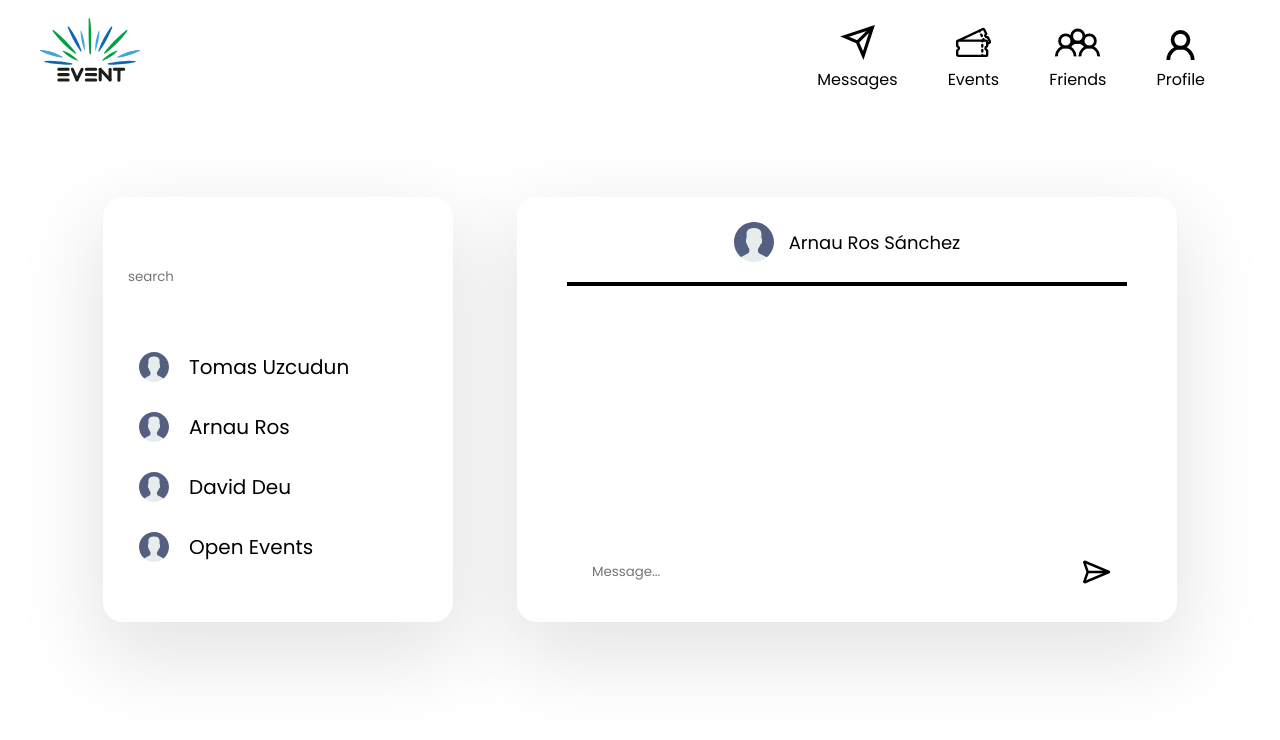
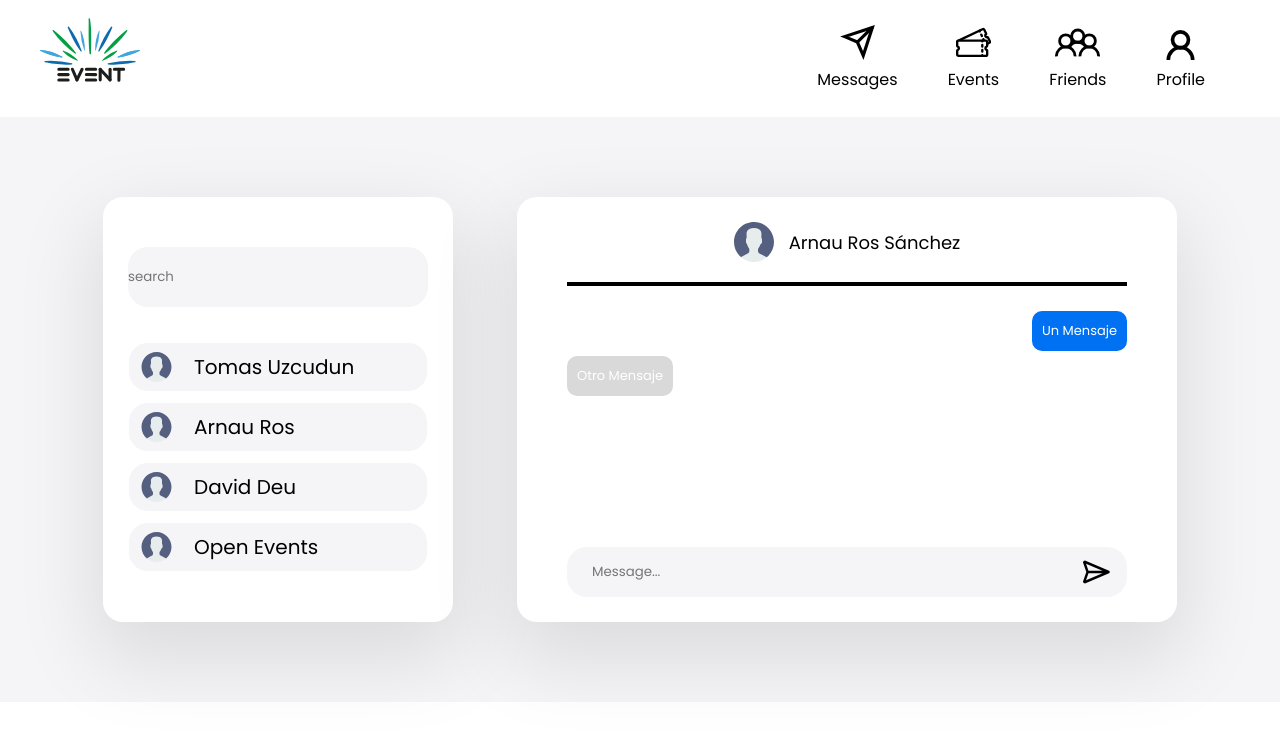
Before and after one commit to OkhaiBroh/PW1-G8, a Vue app: page /messages in a window 1280 px wide. Shown: the top 740 px of the page. Built offline with nearby package versions, Linux system fonts and the light colour scheme.

Commit message:
algunos cambios.

```diff
--- a/index.html
+++ b/index.html
@@ -1,5 +1,5 @@
 <!DOCTYPE html>
-<html lang="en">
+<html lang="en" id="prueba">
   <head>
     <meta charset="UTF-8" />
     <link rel="icon" href="src/assets/icons/ico_logo.svg" />
--- a/src/assets/main.css
+++ b/src/assets/main.css
@@ -28,6 +28,8 @@
     --selected_blue_color: #0058bd;
     --selected_orange_color: #cc7a00;
     --selected_red_color: #ad1201;
+
+    --doc-height: 100%;
 }
 
 * {
@@ -37,9 +39,12 @@
     font-family: var(--font);
 }
 
-html {
+html, body {
+    height: 100vh;
+    height: var(--doc-height);
     background-color: var(--gray_color);
 }
+
 
 /************************************
                Buttons
--- a/src/views/LoginView.vue
+++ b/src/views/LoginView.vue
@@ -41,3 +41,9 @@
     </div>
   </div>
 </template>
+
+<style scoped>
+  #prueba {
+    visibility: hidden;
+  }
+</style>
--- a/src/views/MessagesView.vue
+++ b/src/views/MessagesView.vue
@@ -69,7 +69,7 @@
         justify-content: center;
         align-content: center;
         padding: 10vh;
-        background-color: var(--gray_color);
+        background-color: var(--light_gray_color);
     }
 
     /****************************************
@@ -99,7 +99,7 @@
     *****************************************/
 
     .line {
-        border: 2px solid black;
+        border: 2px solid var(--black_color);
         margin-bottom: 25px;
     }
 
@@ -125,19 +125,19 @@
 
     .my-message-background {
         float: right;
-        background-color: var(--bg_button);
+        background-color: var(--blue_color);
     }
 
     .other-message-background {
         float: left;
-        background-color: var(--message-gray-color);
+        background-color: var(--dark_gray_color);
     }
 
     .message-text {
         display: inline-block;
         font-size: 13px;
         padding: 10px;
-        color: white;
+        color: var(--white_color);
     }
 
     .message_container {
@@ -193,12 +193,13 @@
     .input_search{
         width: 100%;
         border: none;
-        background-color: var(--gray_color);
+        background-color: var(--light_gray_color);
         padding: 20px 0 20px 0px;
         outline: none;
         border-radius: 20px;
         margin-bottom: 25px;
     }
+
     .user_chat{
         display: flex;
         align-items: center;
@@ -206,20 +207,22 @@
         height: 50px;
         padding-top: 10px;
     }
+
     .p_style {
         font-size: 20px;
         color: #000;
         padding-left: 20px;
     }
+
     .ico {
-        width: 30px;
+        width: 35px;
         height: 30px;
     }
 
     .button_chat{
-        background-color: var(--gray_color);
+        background-color: var(--light_gray_color);
         display: flex;
-        border: 1px solid white;
+        border: 1px solid var(--white_color);
         align-items: center;
         cursor: pointer;
         flex-direction: row;
@@ -237,7 +240,7 @@
     .write {
         margin-top: 5px;
         border-radius: 20px;
-        background-color:var(--gray_color);
+        background-color:var(--light_gray_color);
         display: flex;
         flex-direction: row;
         align-items: center;
@@ -246,7 +249,7 @@
     }
 
     .button_ico {
-        background-color: var(--gray_color);
+        background-color: var(--light_gray_color);
         background-image: url(../assets/icons/ico_send_message.svg);
         background-size: 35px 30px;
         cursor: pointer;
@@ -256,7 +259,7 @@
     }
 
     .message-input {
-        background-color: var(--gray_color);
+        background-color: var(--light_gray_color);
         border-radius: 20px;
         padding-left: 10px;
         border: none;
```
